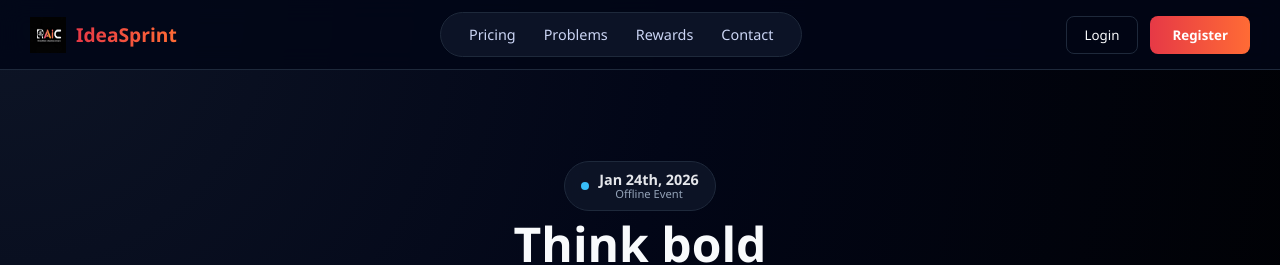
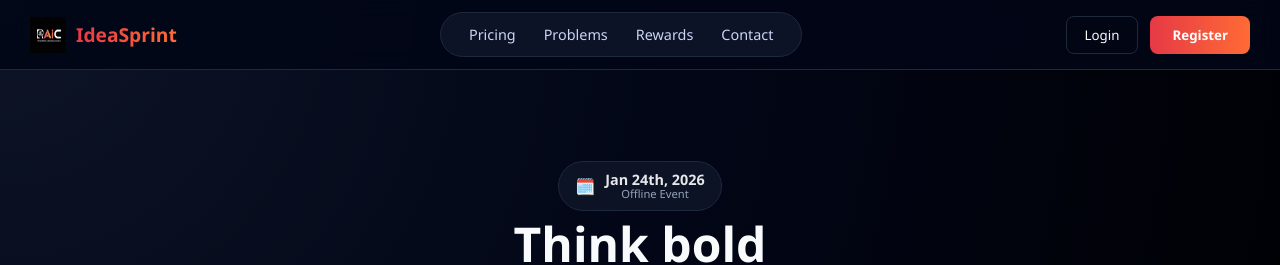
Before and after one commit to akash-1316/ideasprint-frontend, a React (Vite) app: page / in a window 1280 px wide. Shown: the top 265 px of the page. Built offline with nearby package versions, Linux system fonts and the light colour scheme.

Commit message:
Update home.jsx

```diff
--- a/src/pages/Home/home.jsx
+++ b/src/pages/Home/home.jsx
@@ -28,9 +28,9 @@ const Home = () => {
 
       {/* HERO SECTION */}
       <div className="home">
-        {/* DATE PILL */}
-        <div className="date-pill">
-          <span className="dot"></span>
+        {/* 🗓️ DATE PILL */}
+        <div className="date-pill date-green">
+          <span className="calendar-icon">🗓️</span>
           <div>
             <p className="date">Jan 24th, 2026</p>
             <p className="mode">Offline Event</p>
@@ -52,15 +52,10 @@ const Home = () => {
           Register for the Event →
         </button>
 
-        {/* 🔥 UPDATED OFFER PILLS */}
+        {/* 🔥 INFO PILLS */}
         <div className="offer-pills">
-          <span className="offer-pill open">
-            🔥 Registration Open
-          </span>
-
-          <span className="offer-pill prizes">
-            🏆 Exciting Prizes
-          </span>
+          <span className="offer-pill open">🔥 Registration Open</span>
+          <span className="offer-pill prizes">🏆 Exciting Prizes</span>
         </div>
       </div>
 
@@ -69,7 +64,7 @@ const Home = () => {
         <Pricing />
       </section>
 
-      {/* PROBLEMS */}
+      {/* PROBLEM DOMAINS */}
       <section id="problems">
         <ProblemDomains />
       </section>
```
